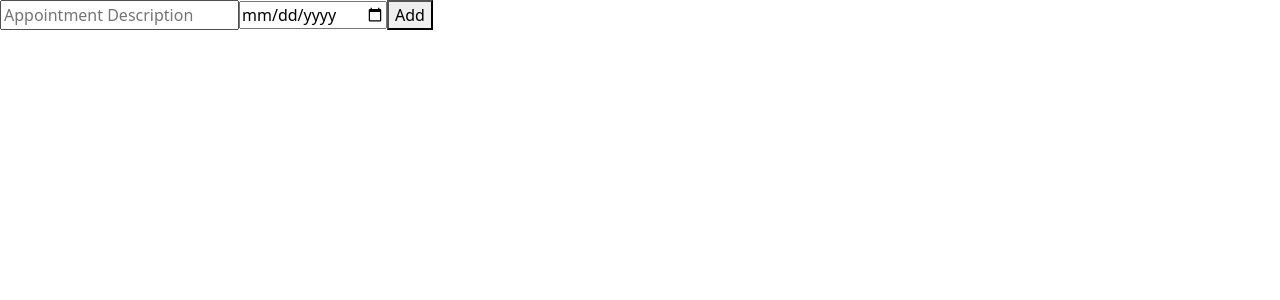
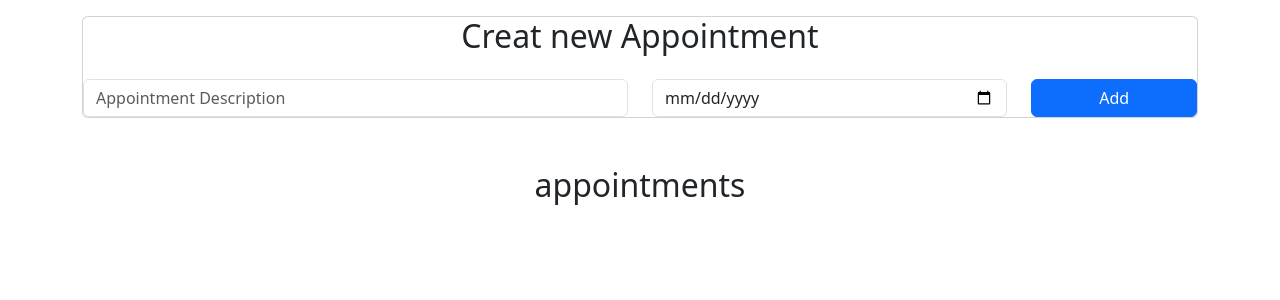
Before and after one commit to Behnam-Vosoogh/appointment-manager-app, an Angular app: page / in a window 1280 px wide. Shown: the top 300 px of the page. Built offline with nearby package versions, Linux system fonts and the light colour scheme.

Commit message:
page got style by bootstrap added

```diff
--- a/src/app/appointment-list/appointment-list.component.html
+++ b/src/app/appointment-list/appointment-list.component.html
@@ -1,12 +1,35 @@
+<div class="container">
+    <div class="card mt-3">
+        <div class="row">
+            <div class="col">
+                <h2 class="text-center">Creat new Appointment</h2>
+            </div>
+        </div>
+        <div class="row mt-3">
+            <div class="col-md-6">
+                <input class="form-control" [(ngModel)]="newAppointemntTitle" placeholder="Appointment Description">
+            </div>
+            <div class="col-md-4">
+                <input class="form-control" [(ngModel)]="newAppointemntDate" type="date" placeholder="Appointment Date">
+            </div>
+            <div class="col-md-2">
+                <button class="btn btn-primary w-100" (click)="addAppointment()">Add</button>
+            </div>
+        </div>
+
+    </div>
+
+
+
+    <h2 class="text-center mt-5">appointments</h2>
+    <ul class="list-group mt-3">
+        <li class="list-group-item d-flex justify-content-between align-items-center" *ngFor="let appointment of appointments;index as i">
+            {{appointment.title}} {{appointment.date| date:'dd.MM.yyyy'}}
+            <button class="btn btn-danger" (click)="deleteAppointment(i)">Delete</button>
+
+        </li>
+    </ul>
+
+</div>
 <div>
-    <input [(ngModel)]="newAppointemntTitle" placeholder="Appointment Description">
-    <input [(ngModel)]="newAppointemntDate" type="date" placeholder="Appointment Date">
-    <button (click)="addAppointment()">Add</button>
 </div>
-<ul>
-    <li *ngFor="let appointment of appointments;index as i">
-               {{appointment.title}} {{appointment.date| date:'dd.MM.yyyy'}}
-               <button (click)="deleteAppointment(i)">Delete</button>
-
-    </li>
-</ul>
```
